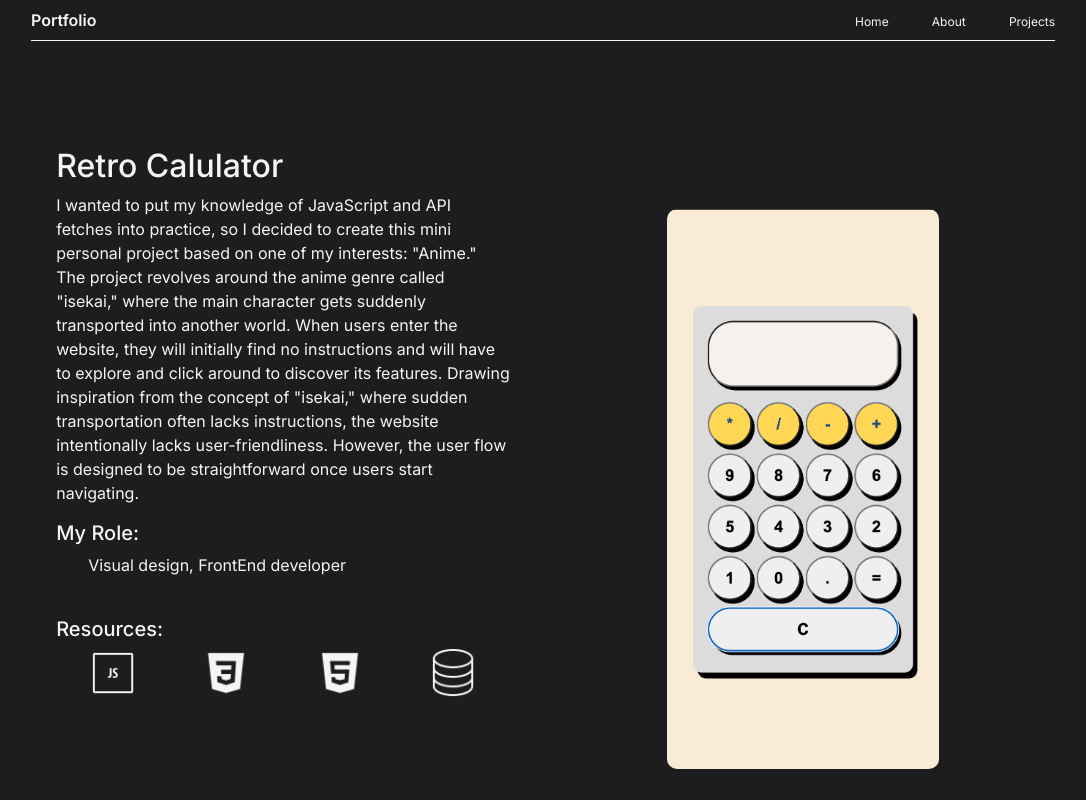
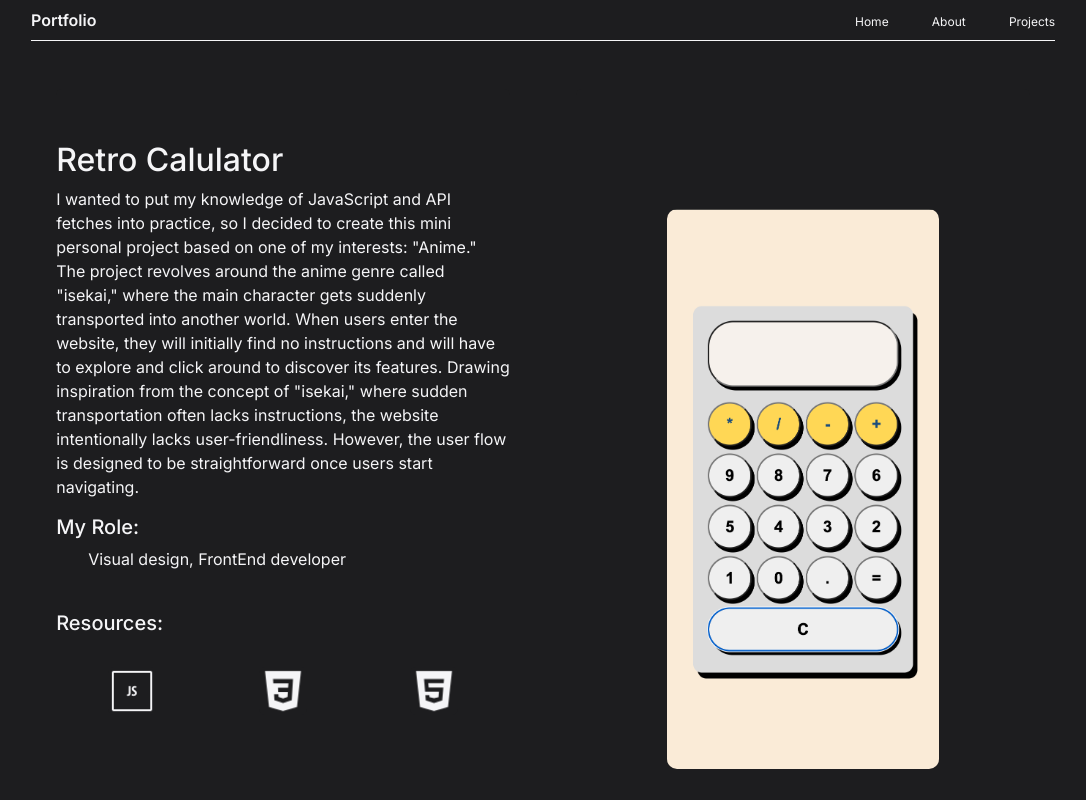
Before and after one commit to AlannieDecena/Portfolio, a React (Vite) app: page /calculatorproject in a window 1280 px wide. Shown: the top 800 px of the page, without its empty margins (97-1183 px from the left). Built offline with nearby package versions, Linux system fonts and the light colour scheme.

Commit message:
fixing spacing

```diff
--- a/src/pages/CalculatorProject.jsx
+++ b/src/pages/CalculatorProject.jsx
@@ -49,6 +49,7 @@ export default function CalculatorProject() {
 
 <br />
                  <h5>Resources:</h5>
+                 <br />
               <div className="calSkillsBox" >
 
               <div className="card" id="skillsCard" data-title="JavaScript">
@@ -60,9 +61,7 @@ export default function CalculatorProject() {
               <div className="card" id="skillsCard" data-title="HTML5">
                 <img src={Iconhtml5} id="skillsImg" alt="html5" />
               </div>
-              <div className="card" id="skillsCard" data-title="Database Design">
-                <img src={Icondatabase} id="skillsImg" alt="Database Design" />
-              </div>
+
               </div>
 
             </div>
```
